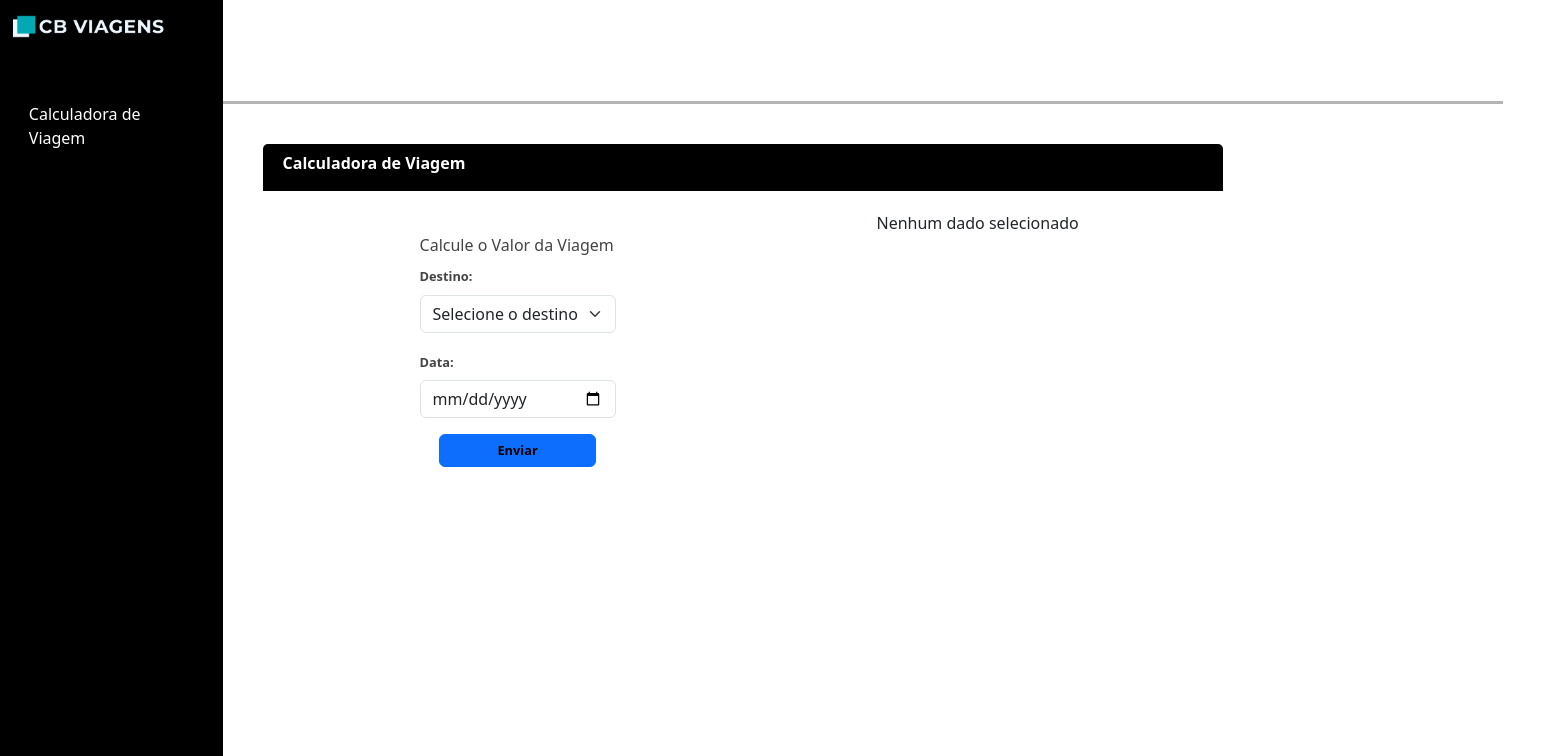
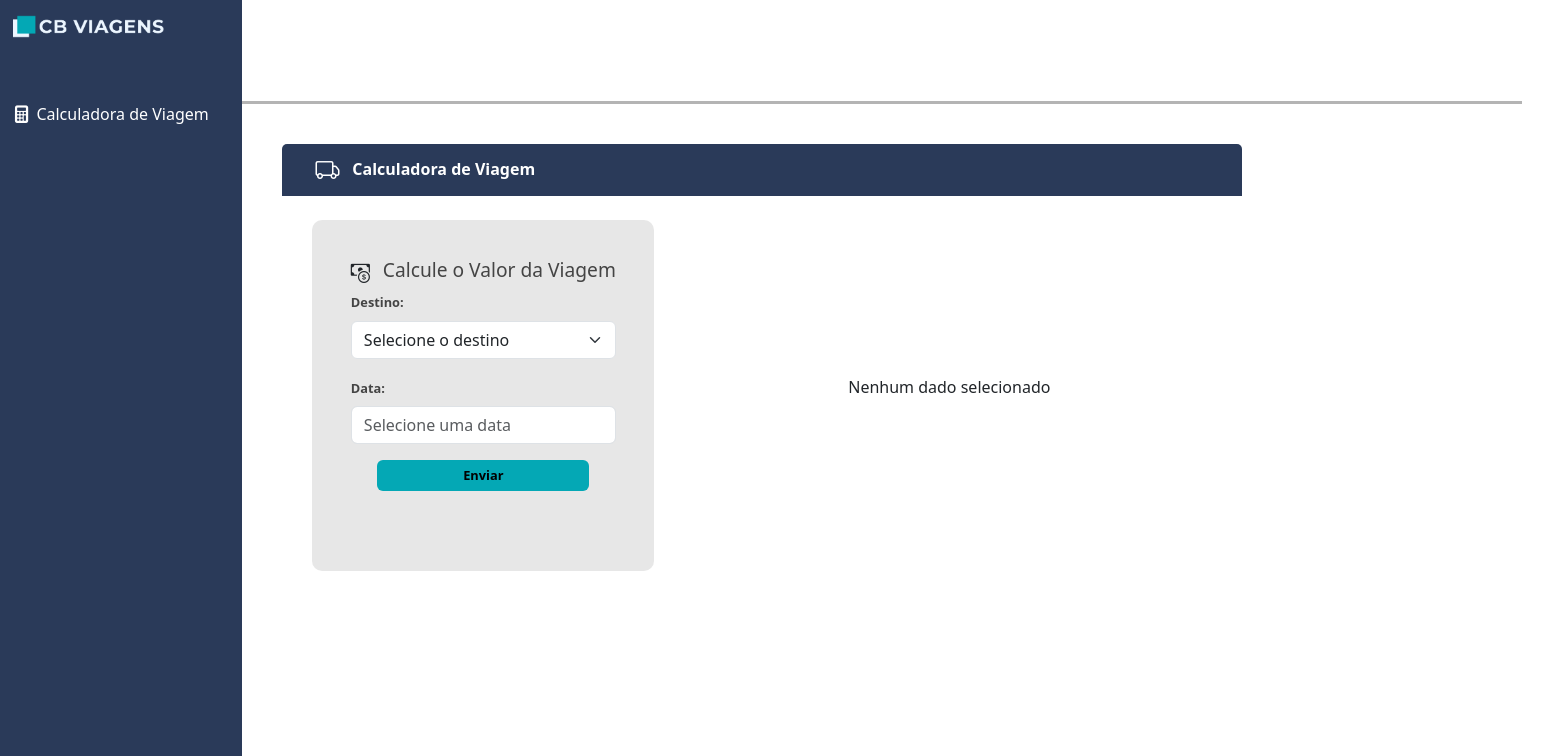
Before and after one commit to lucastoupitzen/desafio_coorlab, a Vue app in the folder app/frontend/cb_viagens/: page / in a window 1280 px wide. Shown: the top 756 px of the page, 1562 px wide, since content can reach past the window. Built offline with nearby package versions, Linux system fonts and the light colour scheme.

Commit message:
feat: adding icons and styles according to prototype

```diff
--- a/app/frontend/cb_viagens/public/index.html
+++ b/app/frontend/cb_viagens/public/index.html
@@ -1,5 +1,5 @@
 <!DOCTYPE html>
-<html lang="">
+<html lang="pt-br">
   <head>
     <meta charset="utf-8">
     <meta http-equiv="X-UA-Compatible" content="IE=edge">
@@ -8,6 +8,8 @@
     <title><%= htmlWebpackPlugin.options.title %></title>
     <link href="https://cdn.jsdelivr.net/npm/bootstrap@5.3.3/dist/css/bootstrap.min.css" rel="stylesheet" integrity="sha384-QWTKZyjpPEjISv5WaRU9OFeRpok6YctnYmDr5pNlyT2bRjXh0JMhjY6hW+ALEwIH" crossorigin="anonymous">
     <script src="https://cdn.jsdelivr.net/npm/bootstrap@5.3.3/dist/js/bootstrap.bundle.min.js" integrity="sha384-YvpcrYf0tY3lHB60NNkmXc5s9fDVZLESaAA55NDzOxhy9GkcIdslK1eN7N6jIeHz" crossorigin="anonymous"></script>
+    <link href="https://cdn.jsdelivr.net/npm/bootstrap-icons/font/bootstrap-icons.css" rel="stylesheet">
+
   </head>
   <body>
     <noscript>
--- a/app/frontend/cb_viagens/src/components/FormCalculator.vue
+++ b/app/frontend/cb_viagens/src/components/FormCalculator.vue
@@ -3,7 +3,10 @@
     <div class="container">
 
             <div>
-                <h2 class="form-title">Calcule o Valor da Viagem</h2>
+                <div class="title">
+                    <i class="bi bi-cash-coin"></i>
+                    <h2 class="form-title">Calcule o Valor da Viagem</h2>
+                </div>
                 <form @submit.prevent="sendForm">
                     <div class="mb-3">
                         <label for="selectOption" class="form-label label">Destino:</label>
@@ -16,7 +19,7 @@
                     </div>
                     <div class="mb-3">
                         <label for="dateInput" class="form-label label">Data:</label>
-                        <input type="date" class="form-control" id="dateInput" placeholder="Selecione uma data">
+                        <input type="text" class="form-control" id="dateInput" placeholder="Selecione uma data" onfocus="this.type='date'" onblur="this.type='text'" >
                     </div>
                     <div class="text-center">
                         <button type="submit" class="btn btn-primary btn-enviar">Enviar</button>
@@ -79,13 +82,17 @@ export default {
     .container {
         width: fit-content;
         height: fit-content;
-        padding: 25px;
+        padding: 3dvw;
+        padding-bottom: 10dvh;
         display: flex;
+        background-color: rgba(211, 211, 211, 0.554);
+        border-radius: 10px;
     }
 
     .form-title {
         color: rgb(68, 68, 68);
-        font-size: 1em;
+        font-size: 1.2em;
+        margin-left: 1dvw;
     }
 
     .btn-enviar {
@@ -93,7 +100,9 @@ export default {
         margin: auto;
         font-size: .8em;
         font-weight: bold;
-        color: black
+        color: black;
+        background-color: #04a8b5;
+        border: none;
     }
 
     .label {
@@ -102,5 +111,14 @@ export default {
         font-weight: bold;
     }
 
+    .title {
+        display: flex;
+        align-items: center;
+        justify-content: space-around;
+    }
+    .bi-cash-coin {
+        font-size: 1.2em;
+        font-weight: bold;
+    }
 
 </style>
--- a/app/frontend/cb_viagens/src/components/MainContainer.vue
+++ b/app/frontend/cb_viagens/src/components/MainContainer.vue
@@ -1,19 +1,23 @@
 <template>
     <div class="main-container">
-        <div class="header">
-            <h3>Calculadora de Viagem</h3>
+      <div class="header custom-bg-color text-white p-2 ">
+        <i class="bi bi-truck text-white"></i>
+        <h3 class="m-0 title">Calculadora de Viagem</h3>
       </div>
-        <div class="content">
-            <FormCalculator v-on:transport-finded="changeResponse" />
-            <ResponseContainer  class="response"/>
+      <div class="content p-4">
+        <div class="form-calculator">
+        <FormCalculator @transport-finded="changeResponse" />
+      </div>
+      <div class="response-container">
+        <ResponseContainer class="response" />
+      </div>
       </div>
     </div>
   </template>
 
   <script>
-
   import FormCalculator from './FormCalculator.vue';
-  import ResponseContainer from './ResponseContainer.vue'
+  import ResponseContainer from './ResponseContainer.vue';
 
   export default {
     name: 'MainContainer',
@@ -24,33 +28,29 @@
       FormCalculator,
       ResponseContainer
     },
-    methods: {
-       changeResponse(response) {
-            console.log("Nosso teste")
-            console.log(response)
-       }
-    },
-  }
+  };
   </script>
 
-  <!-- Add "scoped" attribute to limit CSS to this component only -->
   <style scoped>
   .main-container {
-            height: 80dvh; /* Definir altura total da viewport */
-            width: 75dvw;
-            display: flex;
-            flex-direction: column;
+    height: 80vh; /* Definir altura total da viewport */
+    width: 75vw;
     border-radius: 5px;
-            margin: 5dvh;
+    margin: 5vh;
+    margin-bottom: 0;
+    position: relative;
   }
 
-        .header {
-            background-color: black;
+  .header{
+
     border-top-left-radius: 5px;
     border-top-right-radius: 5px;
-            color: white;
-            padding: 10px 20px;
-            flex: 0 0 5%; /* 20% da altura total */
+    display: flex;
+    align-items: center;
+  }
+
+  .custom-bg-color{
+    background-color:#2a3a59;
   }
 
   .header h3 {
@@ -59,13 +59,21 @@
   }
 
   .content {
-            background-color: white;
-            flex: 1; /* O restante da altura total */
-            padding: 20px;
-            display: flex;
-            flex-direction: row;
-            align-items: top;
-            justify-content: space-around;
+    display: grid; /* Define o content como um grid container */
+    grid-template-columns: 40% 60%; /* Divide o content em duas colunas com proporções de 40% e 60% */
+    align-items: center;
+}
+  .form-calculator {
+  padding-right: 10px; /* Adiciona um espaçamento à direita para separar o FormCalculator do ResponseContainer */
+}
+
+.response-container {
+  padding-left: 10px; /* Adiciona um espaçamento à esquerda para separar o ResponseContainer do FormCalculator */
+}
+  .bi-truck {
+    font-size: 1.5rem;
+    margin-right: 1dvw;
+    margin-left: 2dvw;
   }
 
   </style>
--- a/app/frontend/cb_viagens/src/components/ResponseContainer.vue
+++ b/app/frontend/cb_viagens/src/components/ResponseContainer.vue
@@ -9,11 +9,14 @@
                 <TransportInfo :campo1="$store.state.confortInfo.data.data['name']"
                                :campo2="'Poltrona: '+$store.state.confortInfo.data.data['bed']+' (Completo)'"
                                :campo3="'Tempo estimado: ' + $store.state.confortInfo.data.data['duration']"
-                               :campo4="$store.state.confortInfo.data.data['price_confort']" class="infos-requested"/>
+                               :campo4="$store.state.confortInfo.data.data['price_confort']"
+                               :icon="'bi bi-clock-history'" class="infos-requested"/>
+
                 <TransportInfo :campo1="$store.state.cheaperInfo.data.data['name']"
                                :campo2="'Leito: '+$store.state.cheaperInfo.data.data['seat']+' (Convencional)'"
                                :campo3="'Tempo estimado: ' + $store.state.cheaperInfo.data.data['duration']"
-                               :campo4="$store.state.cheaperInfo.data.data['price_econ']" class="infos-requested"/>
+                               :campo4="$store.state.cheaperInfo.data.data['price_econ']"
+                               :icon="'bi bi-cash-coin'" class="infos-requested"/>
 
                             </div>
                 <div class="d-flex justify-content-end mt-5">
@@ -58,11 +61,12 @@
         flex-direction: column;
       }
       .message {
+        padding-top: 3dvw;
         padding-left: 12px;
         width: 320px;
       }
       .btn-limpar {
-        background-color: rgb(255, 162, 0);
+        background-color: #f4a532;
         width: 150px;
         border: none;
         font-size: .8em;
--- a/app/frontend/cb_viagens/src/components/SideBar.vue
+++ b/app/frontend/cb_viagens/src/components/SideBar.vue
@@ -8,7 +8,8 @@
 
             <!-- navigation menu -->
             <ul class="nav flex-column">
-                <li class="nav-item">
+                <li class="nav-item calculator">
+                  <i class="bi bi-calculator-fill"></i>
                     <a class="nav-link menu-option" href="#">Calculadora de Viagem</a>
                 </li>
             </ul>
@@ -27,8 +28,8 @@ export default {
 <!-- Add "scoped" attribute to limit CSS to this component only -->
 <style scoped>
     .sidebar {
-      background-color: black;
-      width: 20dvw;
+      background-color: #2a3a59;
+      width: 22dvw;
       height: 100dvh;
       padding: 1dvw;
     }
@@ -41,5 +42,15 @@ export default {
     }
     .menu-option {
       color: white;
+      padding-left: 6px
+    }
+    .calculator {
+      display: flex;
+      align-items: center;
+
+    }
+    .bi-calculator-fill {
+      color: white;
+      font-size: 1.1em;
     }
 </style>
--- a/app/frontend/cb_viagens/src/components/TransportInfo.vue
+++ b/app/frontend/cb_viagens/src/components/TransportInfo.vue
@@ -1,7 +1,7 @@
 <template>
     <div class="container">
       <div class="icon-area">
-        <i class="fas fa-icon"></i>
+        <i :class="iconClass"></i>
       </div>
       <div class="info-area">
         <div class="col">
@@ -36,8 +36,15 @@
       campo1: String,
       campo2: String,
       campo3: String,
-      campo4: String
+      campo4: String,
+      icon: String
+    },
+    computed: {
+    // Calcula a classe do ícone com base no nome recebido como propriedade
+    iconClass() {
+      return `bi bi-${this.icon}`;
     }
+  },
   }
   </script>
 
@@ -49,7 +56,7 @@
   .icon-area {
     width: 80px;
     height: 80px;
-    background-color: lightskyblue;
+    background-color: #04a8b5;
     border-bottom-left-radius: 5px;
     border-top-left-radius: 5px;
     display: flex;
@@ -83,4 +90,9 @@
     padding: 0;
     margin: 0;
   }
+  .bi {
+    color: white;
+    font-size: 2em;
+    font-weight: bold;
+  }
   </style>
```
Lines whose indentation alone changed are shown as unchanged.
